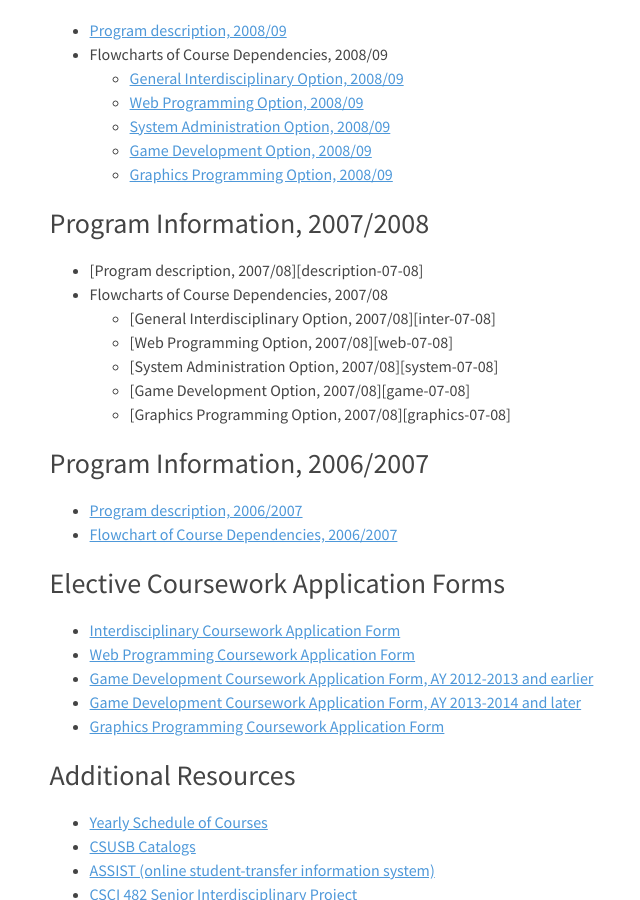
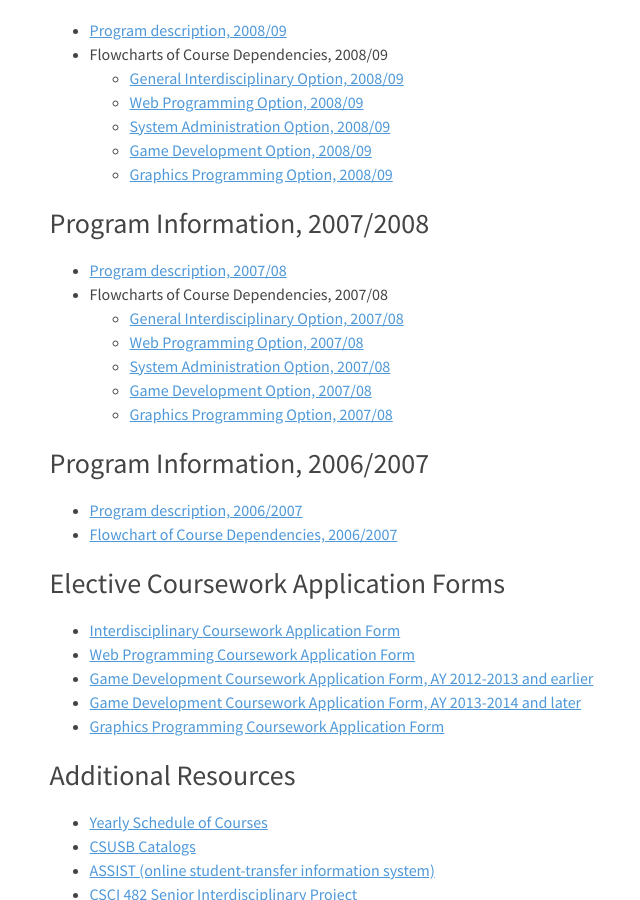
Before and after one commit to csusbdt/cse, a Jekyll site: the page built from programs/computer-systems/index.md, in a window 1280 px wide and 900 px high, scrolled down 1586 px. Shown: the whole window, without its empty margins (357-997 px from the left). Built offline with Jekyll 4.4.1, drawn with Linux system fonts in a browser that asks for light colours; nearby versions of some CDN libraries; some web fonts are replaced; Markdown is read by kramdown in place of the engine named in the settings; some of the changed lines change nothing that is shown.

Commit message:
Fixed some broken links

```diff
--- a/programs/computer-systems/index.md
+++ b/programs/computer-systems/index.md
@@ -162,6 +162,13 @@ The graduates of the Computer Systems program will have the following characteri
 [game-08-09]: Game_development_option_2008_2009.pdf
 [graphics-08-09]: Graphics_programming_option_2008_2009.pdf
 
+[description-07-08]: ../bs_computer_science/Computer_science_requirements_2007_2008.pdf
+[inter-07-08]: Interdisciplinary_option_2007_2008.pdf
+[web-07-08]: Web_programming_option_2007_2008.pdf
+[system-07-08]: System_administration_option_2007_2008.pdf
+[game-07-08]: Game_development_option_2007_2008.pdf
+[graphics-07-08]: Graphics_programming_option_2007_2008.pdf
+
 [description-06-07]: Computer_science_requirements_2006_2007.pdf
 [flowchart-06-07]: Computer_systems_flowchart_2006_2007.pdf
 
```
